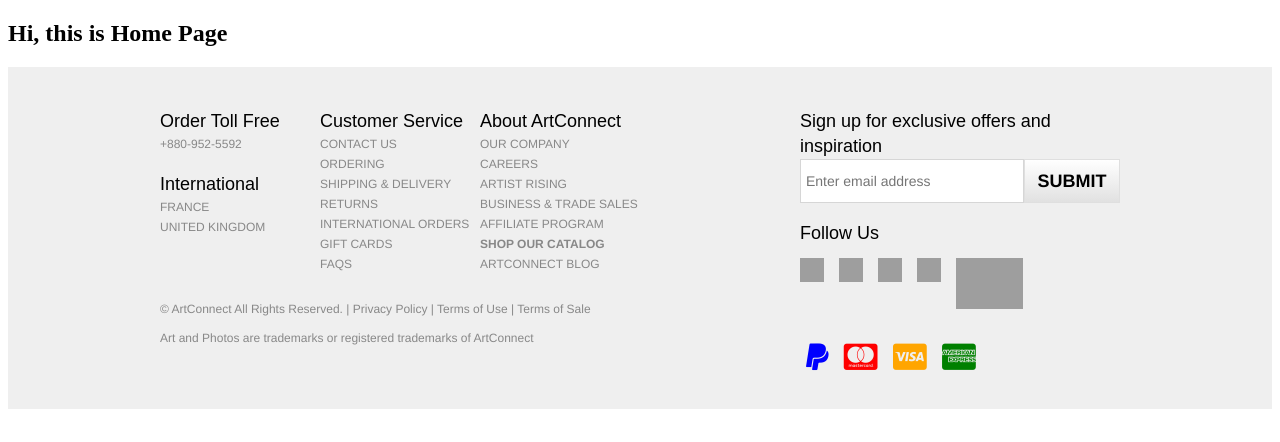
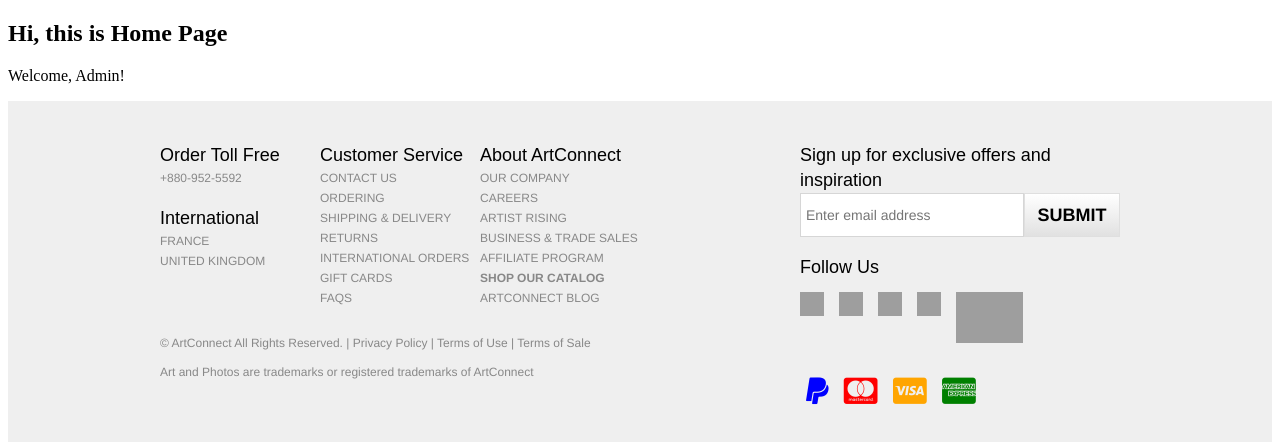
Before and after one commit to Being-Nayem/ArtConnect, a Django app: page / in a window 1280 px wide. Shown: the part 111-553 px from the top of the page. Run offline with Django 4.2, Linux system fonts and the light colour scheme; a user stored in the database is signed in; grey boxes are pictures that could not be loaded.

Commit message:
ready to fly

```diff
--- a/template/home/homepage.html
+++ b/template/home/homepage.html
@@ -5,4 +5,10 @@
 
 <h2>Hi, this is Home Page</h2>
 
+{% if user.is_authenticated %}
+  <p>Welcome, {{ user.first_name }}!</p>
+{% else %}
+  <p>You are not logged in.</p>
+{% endif %}
+
 {% endblock content %}
```
Also changed, not shown: db.sqlite3.
